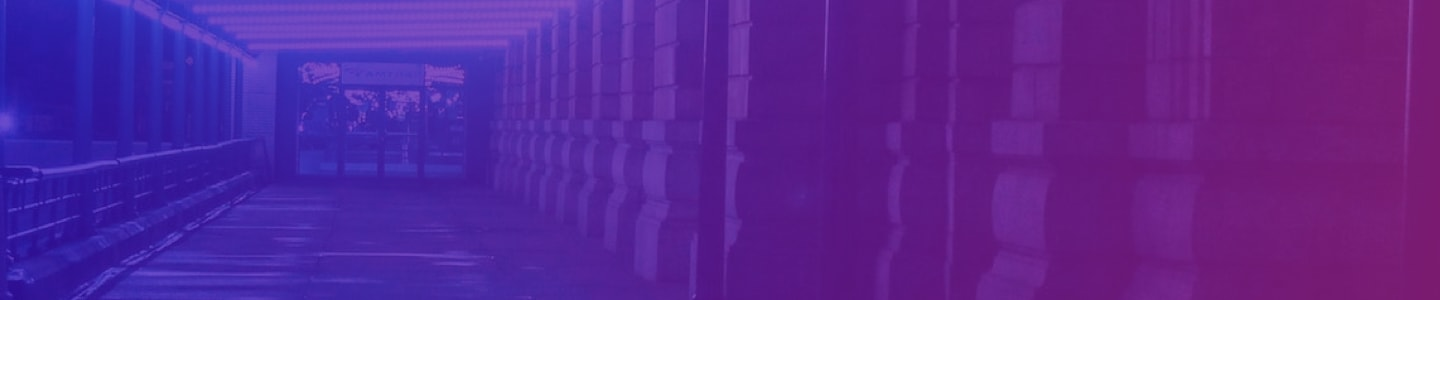
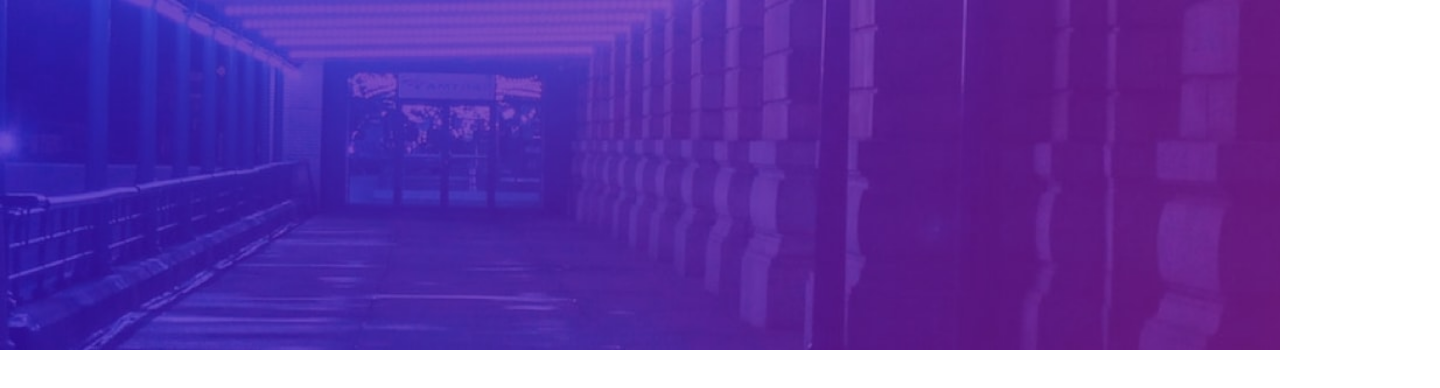
Before and after one commit to lucianogarriga/todo-app, a plain HTML site: page index.html in a window 1280 px wide. Shown: the whole page, 1440 px wide, since content can reach past the window. Drawn offline with Linux system fonts and the light colour scheme.

Commit message:
Background img ok

```diff
--- a/styles.css
+++ b/styles.css
@@ -9,5 +9,11 @@
     top: 0;
     left: 0;
     right: 0;
-
+    height: 350px;
 }
+.background-image img{
+    width: 100%;
+    height: 100%;
+    object-fit: cover;
+    object-position: left;
+}
```
